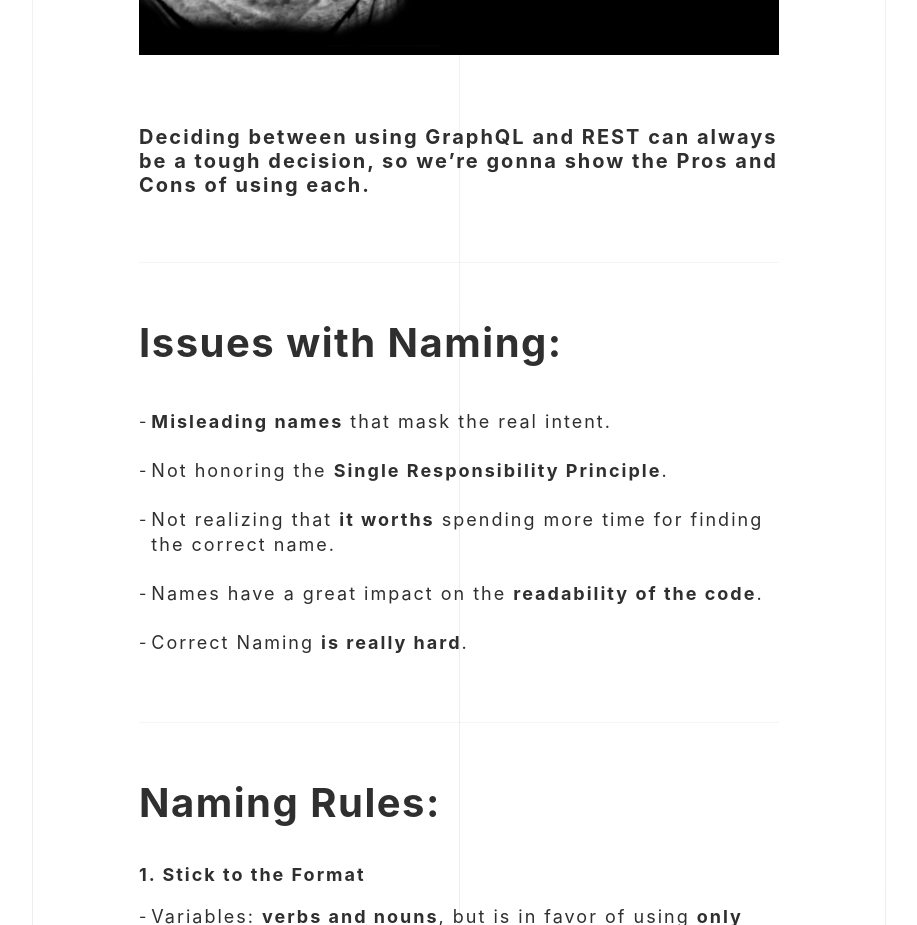
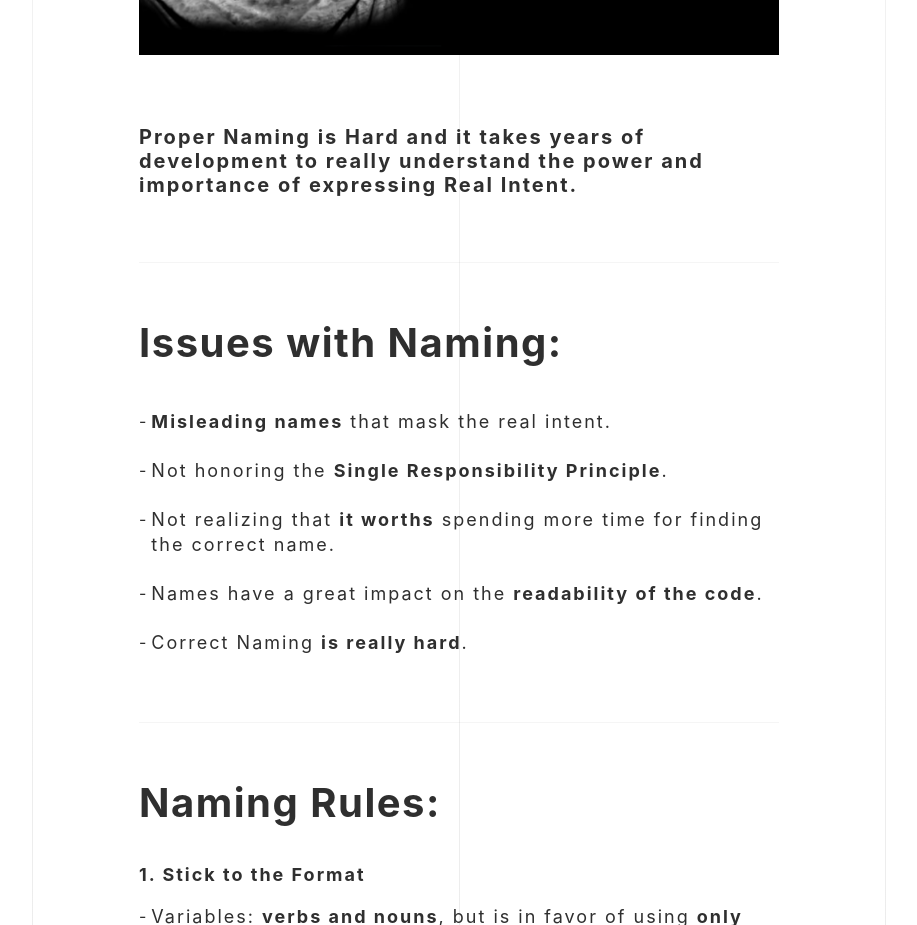
Before and after one commit to relumesaros/flawless-bits, a React app: page /blog/clean-code-proper-naming in a window 1280 px wide. Shown: the part 900-1825 px from the top of the page, without its empty margins (181-1098 px from the left). Built offline with nearby package versions, Linux system fonts and the light colour scheme.

Commit message:
Refacgtor blog article: Clean code and naming.

```diff
--- a/src/components/blog/CleanCodeProperNaming.jsx
+++ b/src/components/blog/CleanCodeProperNaming.jsx
@@ -13,7 +13,7 @@ import {
   HorizontalLine,
   IconWrapper,
   Image,
-  ListItem, ListItem2,
+  ListItem,
   Section, Subtitle, Text, TextStrong,
   TitleH2,
   TitleH3
@@ -58,8 +58,8 @@ export default withRouter(props => {
       <br/>
 
       <Subtitle>
-        Deciding between using GraphQL and REST can always be a tough decision, so we’re gonna show the Pros and Cons of
-        using each.
+        Proper Naming is Hard and it takes years of development to really understand the power and importance of
+        expressing Real Intent.
       </Subtitle>
 
       <br/>
--- a/src/components/blog/UseContextAndUseReducer.jsx
+++ b/src/components/blog/UseContextAndUseReducer.jsx
@@ -47,7 +47,7 @@ export default withRouter(props => {
       <LinearGradientDesc/>
 
       <TitleH2>
-        Basic ReactJs Example with useContext and useReducer Hooks
+        Basic ReactJs Example with useContext and useReducer Hooks.
       </TitleH2>
 
       <br/>
--- a/src/components/sections/Blog.jsx
+++ b/src/components/sections/Blog.jsx
@@ -59,7 +59,7 @@ const blogConfig = {
     link: '/blog/clean-code-proper-naming'
   },
   classLoadersJVM: {
-    title: 'Class Loaders and how they are used in JVM',
+    title: 'Class Loaders and how they are used in JVM.',
     subTitle: 'What are the Class Loaders and how they are used in JVM? After reading this you will know the differences between Class Loader, Bootstrap Class Loader, Extensions Class Loader and System Class Loader.',
     imageSrc: classLoadersSrc,
     link: '/blog/class-loaders-and-how-they-are-used-in-jvm'
```
